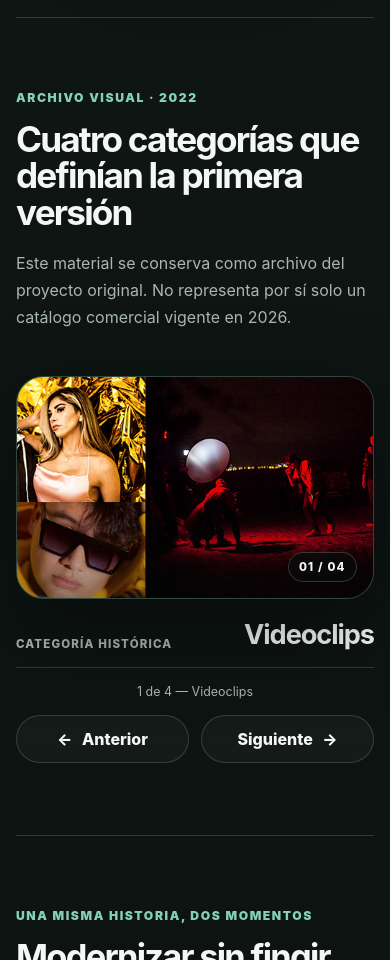
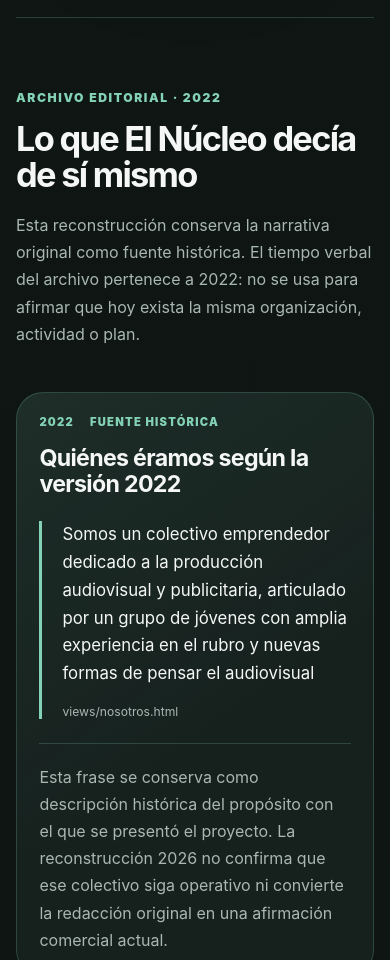
Before and after one commit to Enzopinotti/El_Nucleo_Web, a React (Vite) app in the folder modern/: page / in a window 390 px wide. Shown: the part 1040-2000 px from the top of the page. Built offline with nearby package versions, Linux system fonts and the light colour scheme.

Commit message:
feat(nosotros): migrate 2022 narrative with explicit historical boundaries

```diff
--- a/modern/src/App.tsx
+++ b/modern/src/App.tsx
@@ -1,4 +1,6 @@
 import { ArchiveGallery } from "./components/ArchiveGallery";
+import { HistoricalAbout } from "./components/HistoricalAbout";
+import { historicalAboutStatements } from "./content/historical-about";
 import { historicalLogo, historicalServices } from "./content/historical-home";
 
 export function App() {
@@ -19,6 +21,7 @@ export function App() {
         </a>
 
         <nav aria-label="Navegación principal">
+          <a href="#nosotros">Nosotros</a>
           <a href="#archivo">Archivo</a>
           <a href="#historia">Historia</a>
           <a href="#reconstruccion">Reconstrucción</a>
@@ -64,6 +67,8 @@ export function App() {
             </figcaption>
           </figure>
         </section>
+
+        <HistoricalAbout statements={historicalAboutStatements} />
 
         <div id="archivo">
           <ArchiveGallery services={historicalServices} />
--- /dev/null
+++ b/modern/src/components/HistoricalAbout.tsx
@@ -0,0 +1,82 @@
+import type { HistoricalAboutStatement } from "../content/historical-about";
+import { historicalAboutSource } from "../content/historical-about";
+
+type HistoricalAboutProps = {
+  statements: readonly HistoricalAboutStatement[];
+};
+
+export function HistoricalAbout({ statements }: HistoricalAboutProps) {
+  return (
+    <section
+      className="about-section"
+      id="nosotros"
+      aria-labelledby="about-title"
+    >
+      <div className="section-heading about-section__intro">
+        <p className="section-kicker">Archivo editorial · 2022</p>
+        <h2 id="about-title">Lo que El Núcleo decía de sí mismo</h2>
+        <p className="section-note">
+          Esta reconstrucción conserva la narrativa original como fuente
+          histórica. El tiempo verbal del archivo pertenece a 2022: no se usa
+          para afirmar que hoy exista la misma organización, actividad o plan.
+        </p>
+      </div>
+
+      <div className="about-section__body">
+        <div className="about-archive-grid">
+          {statements.map((statement) => (
+            <article className="about-archive-card" key={statement.id}>
+              <div className="about-archive-card__meta">
+                <span>{statement.sourceYear}</span>
+                <span>Fuente histórica</span>
+              </div>
+              <h3>{statement.title}</h3>
+              <blockquote>
+                <p>{statement.sourceText}</p>
+                <footer>
+                  <cite>{historicalAboutSource.path}</cite>
+                </footer>
+              </blockquote>
+              <p className="about-archive-card__context">
+                {statement.editorialContext}
+              </p>
+            </article>
+          ))}
+        </div>
+
+        <aside
+          className="truth-boundary"
+          aria-labelledby="truth-boundary-title"
+        >
+          <div className="truth-boundary__status">
+            <span aria-hidden="true">2026</span>
+            <span>Contexto, no revalidación</span>
+          </div>
+          <h3 id="truth-boundary-title">
+            Preservar el texto no significa afirmar su vigencia
+          </h3>
+          <p>
+            El objetivo es mostrar qué quería comunicar el proyecto original y
+            cómo se documenta hoy esa historia. Cuando una afirmación necesita
+            evidencia actual, permanece fuera de la superficie moderna hasta
+            ser verificada.
+          </p>
+          <dl>
+            <div>
+              <dt>Fuente</dt>
+              <dd>{historicalAboutSource.path} · 2022</dd>
+            </div>
+            <div>
+              <dt>Vigencia 2026</dt>
+              <dd>No asumida</dd>
+            </div>
+            <div>
+              <dt>Redes históricas</dt>
+              <dd>No publicadas sin verificación</dd>
+            </div>
+          </dl>
+        </aside>
+      </div>
+    </section>
+  );
+}
--- /dev/null
+++ b/modern/src/content/historical-about.ts
@@ -0,0 +1,42 @@
+export type HistoricalAboutStatement = {
+  id: "collective" | "vision";
+  title: string;
+  sourceYear: 2022;
+  sourceText: string;
+  editorialContext: string;
+};
+
+export const historicalAboutSource = {
+  path: "views/nosotros.html",
+  blobSha: "67f5a0857639095d619aeff41c5341b8e6b4df75",
+  year: 2022,
+  status: "historical-source",
+  omittedUnverifiedLinks: [
+    "Facebook",
+    "YouTube",
+    "Instagram",
+    "Vimeo",
+    "Twitter",
+  ],
+} as const;
+
+export const historicalAboutStatements: readonly HistoricalAboutStatement[] = [
+  {
+    id: "collective",
+    title: "Quiénes éramos según la versión 2022",
+    sourceYear: 2022,
+    sourceText:
+      "Somos un colectivo emprendedor dedicado a la producción audiovisual y publicitaria, articulado por un grupo de jóvenes con amplia experiencia en el rubro y nuevas formas de pensar el audiovisual",
+    editorialContext:
+      "Esta frase se conserva como descripción histórica del propósito con el que se presentó el proyecto. La reconstrucción 2026 no confirma que ese colectivo siga operativo ni convierte la redacción original en una afirmación comercial actual.",
+  },
+  {
+    id: "vision",
+    title: "La visión declarada en 2022",
+    sourceYear: 2022,
+    sourceText:
+      "Buscamos que nuestro desarrollo artístico nos impulse en nuestros proyectos personales y colectivos como realizadores, desde la participación en campañas de concientización, colaboración con distintas ONGs hasta la finalización de nuestro primer largometraje.",
+    editorialContext:
+      "La preservamos como una aspiración documentada en 2022. Sin evidencia adicional no afirmamos que esas campañas, colaboraciones o el largometraje se hayan concretado, sigan activos o representen planes actuales.",
+  },
+] as const;
--- /dev/null
+++ b/modern/src/styles/_about.scss
@@ -0,0 +1,146 @@
+.about-section {
+  padding: clamp(4.5rem, 10vw, 8rem) 0;
+  display: grid;
+  gap: 2.75rem;
+  border-top: 1px solid var(--color-line);
+}
+
+.about-section__body {
+  display: grid;
+  gap: 1.25rem;
+}
+
+.about-archive-grid {
+  display: grid;
+  gap: 1rem;
+}
+
+.about-archive-card {
+  padding: clamp(1.4rem, 4vw, 2rem);
+  border: 1px solid var(--color-line);
+  border-radius: var(--radius-lg);
+  background:
+    linear-gradient(145deg, rgb(131 210 181 / 7%), transparent 58%),
+    var(--color-surface);
+
+  h3 {
+    margin: 1rem 0 0;
+    font-size: clamp(1.45rem, 4vw, 2rem);
+    line-height: 1.12;
+    letter-spacing: -0.03em;
+  }
+
+  blockquote {
+    margin: 1.5rem 0 0;
+    padding: 0 0 0 1.25rem;
+    border-left: 0.2rem solid var(--color-accent);
+
+    p {
+      margin: 0;
+      color: var(--color-text);
+      font-size: clamp(1.05rem, 2.4vw, 1.25rem);
+      line-height: 1.65;
+    }
+
+    footer {
+      margin-top: 1rem;
+      color: var(--color-muted);
+      font-size: 0.76rem;
+    }
+
+    cite {
+      font-style: normal;
+    }
+  }
+}
+
+.about-archive-card__meta,
+.truth-boundary__status {
+  display: flex;
+  flex-wrap: wrap;
+  gap: 0.55rem 1rem;
+  color: var(--color-accent);
+  font-size: 0.7rem;
+  font-weight: 900;
+  letter-spacing: 0.11em;
+  text-transform: uppercase;
+}
+
+.about-archive-card__context {
+  margin: 1.5rem 0 0;
+  padding-top: 1.25rem;
+  border-top: 1px solid var(--color-line);
+  color: var(--color-muted);
+  line-height: 1.7;
+}
+
+.truth-boundary {
+  padding: clamp(1.5rem, 4vw, 2.25rem);
+  border-top: 1px solid var(--color-line-strong);
+  border-bottom: 1px solid var(--color-line-strong);
+  background: linear-gradient(90deg, rgb(131 210 181 / 7%), transparent 78%);
+
+  h3 {
+    max-width: 24ch;
+    margin: 1.2rem 0 0;
+    font-size: clamp(1.65rem, 4vw, 2.35rem);
+    line-height: 1.1;
+    letter-spacing: -0.035em;
+  }
+
+  > p {
+    max-width: 46rem;
+    margin: 1rem 0 0;
+    color: var(--color-muted);
+    line-height: 1.7;
+  }
+
+  dl {
+    margin: 1.75rem 0 0;
+    display: grid;
+    gap: 0.8rem;
+  }
+
+  dl > div {
+    padding-top: 0.8rem;
+    display: grid;
+    gap: 0.35rem;
+    border-top: 1px solid var(--color-line);
+  }
+
+  dt {
+    color: var(--color-muted);
+    font-size: 0.7rem;
+    font-weight: 850;
+    letter-spacing: 0.09em;
+    text-transform: uppercase;
+  }
+
+  dd {
+    margin: 0;
+    font-weight: 750;
+  }
+}
+
+@media (min-width: 48rem) {
+  .about-section {
+    grid-template-columns: minmax(0, 0.82fr) minmax(0, 1.18fr);
+    gap: clamp(2.5rem, 6vw, 5rem);
+    align-items: start;
+  }
+
+  .about-section__intro {
+    position: sticky;
+    top: 2rem;
+  }
+
+  .truth-boundary dl {
+    grid-template-columns: repeat(3, minmax(0, 1fr));
+  }
+}
+
+@media (min-width: 72rem) {
+  .about-archive-grid {
+    grid-template-columns: repeat(2, minmax(0, 1fr));
+  }
+}
--- a/modern/src/styles/index.scss
+++ b/modern/src/styles/index.scss
@@ -1,3 +1,4 @@
 @use "tokens";
 @use "base";
 @use "home";
+@use "about";
```
Also changed, not shown: 3 other files (tests, documents, lock files or other folders).
